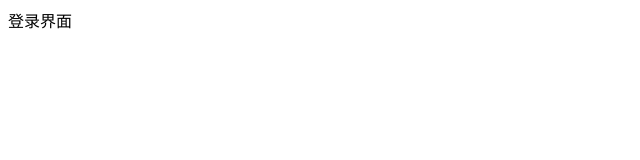
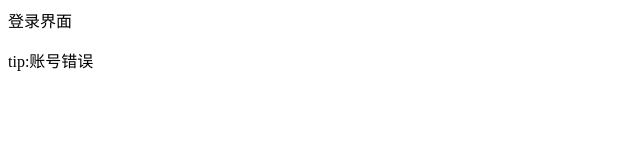
Before and after one commit to boy-lcf/big_event_01, a plain HTML site: page index.html in a window 1280 px wide. Shown: the whole page, without its empty margins (0-640 px from the left). Drawn offline with Linux system fonts and the light colour scheme.

Commit message:
完成项目

```diff
--- a/index.html
+++ b/index.html
@@ -10,6 +10,7 @@
 
 <body>
     <div>登录界面</div>
+    <p>tip:账号错误</p>
 </body>
 
 </html>
```
